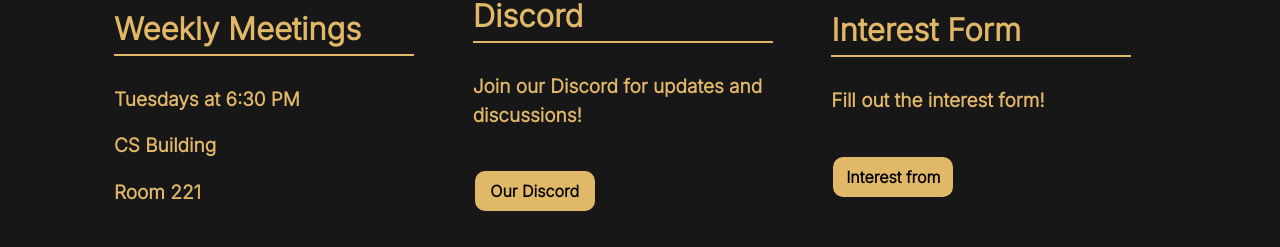
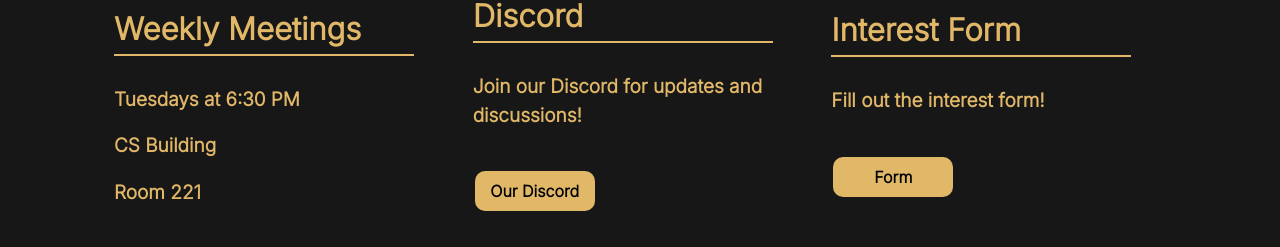
Before and after one commit to ACM-Entrepreneurship/acm-e-website, a React (Create React App) app: page / in a window 1280 px wide. Shown: the part 4511-4758 px from the top of the page. Built offline with nearby package versions, Linux system fonts and the light colour scheme.

Commit message:
interest form changed

```diff
--- a/src/components/join.js
+++ b/src/components/join.js
@@ -45,7 +45,7 @@
                                 <p className="join-p">Fill out the interest form!</p>
 
                                 <a href="https://forms.office.com/Pages/ResponsePage.aspx?id=vv3-4-n3G0ClGjVeAbBaiVhuhPwePehOn9TEumYtjBdUNzZCODJJWlc1VlVBRVlRTUIxM1oyNVpKNS4u" target="_blank" rel="noopener noreferrer">
-                                  <Button variant="warning" className='join-btn'>Interest from</Button>
+                                  <Button variant="warning" className='join-btn'>Form</Button>
                                 </a>
 
                             </div>
```
